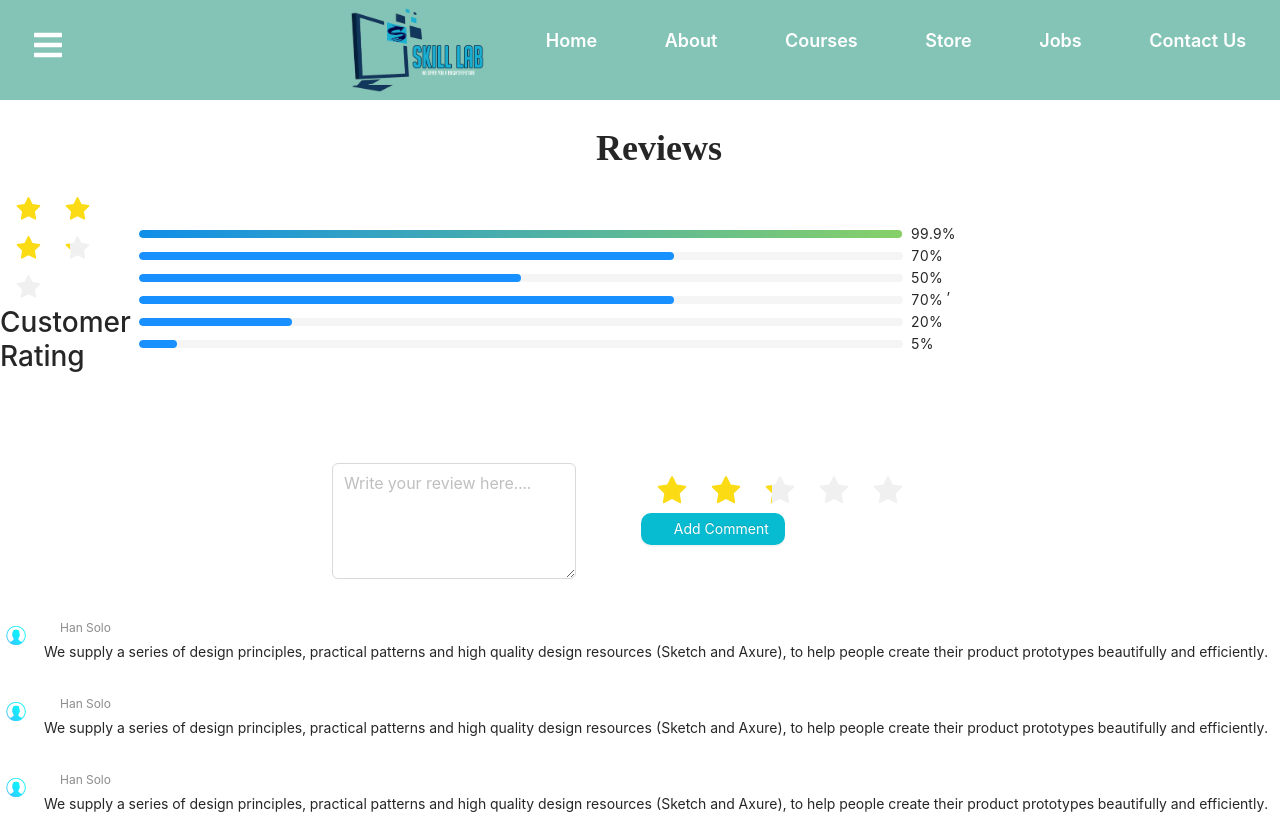
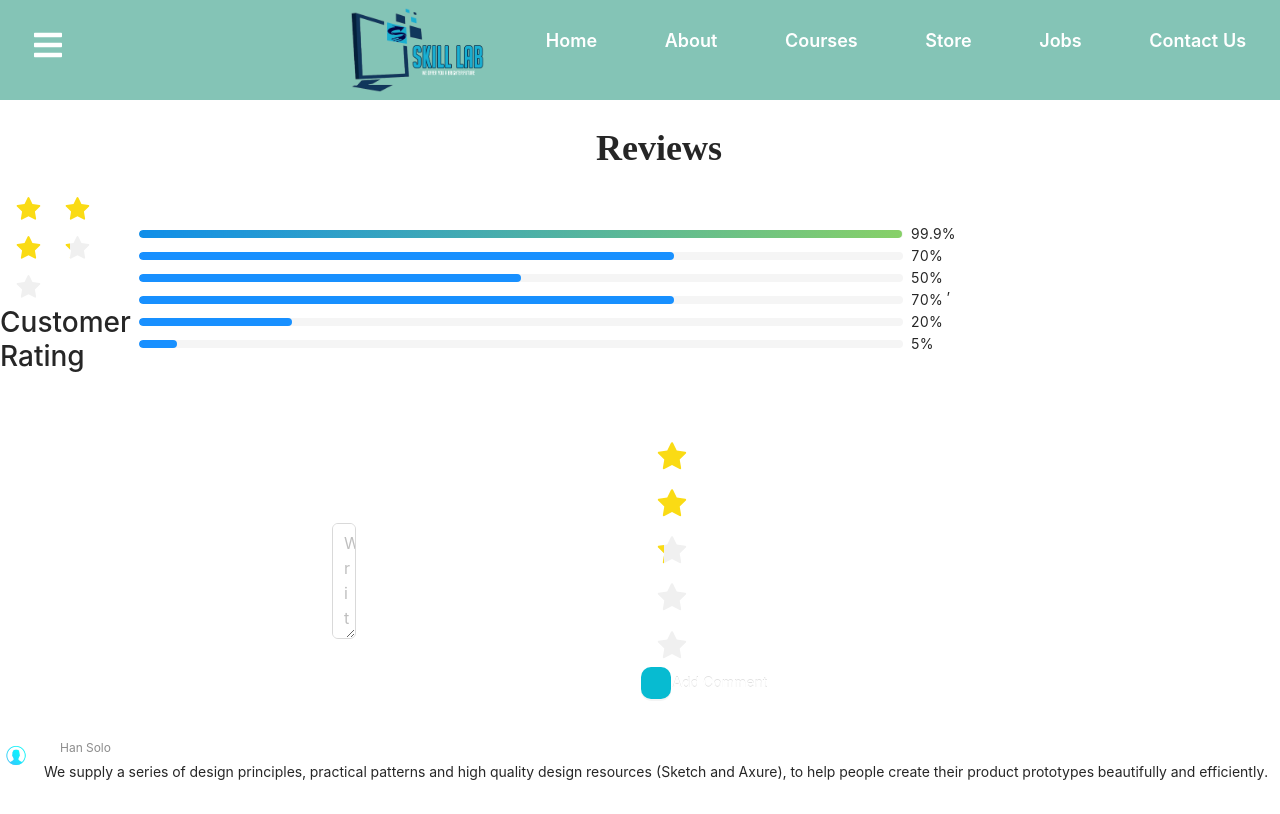
Before and after one commit to kelum99/Skill-Lab, a React (Create React App) app: page /review in a window 1280 px wide. Shown: the top 814 px of the page. Built offline with nearby package versions, Linux system fonts and the light colour scheme.

Commit message:
Feedback

```diff
--- a/src/MainRouter.js
+++ b/src/MainRouter.js
@@ -14,7 +14,6 @@ import MyPerformance from "./pages/Student Management/MyPerformance";
 import UpdateEnroll from "./pages/Student Management/UpdateEnroll";
 import UpdateMarks from "./pages/Student Management/UpdateMarks";
 import ViewMarks from "./pages/Student Management/ViewMarks";
-
 
 import courseMain from  "../src/pages/course/courseMain.js";
 import courseCreate from "./pages/course/courseCreate";
@@ -37,7 +36,6 @@ import AddJob from "./pages/Job Vacancy Management/AddJob";
 import Delete from "./pages/Job Vacancy Management/Delete";
 import update from "./pages/Job Vacancy Management/Update";
 
-
 import SignupLec from "../src/pages/Authentication Management/SignupLec";
 import SignupStd from "../src/pages/Authentication Management/SignupStd";
 import Signin from "../src/pages/Authentication Management/Signin";
@@ -46,8 +44,6 @@ import LecProfile from "../src/pages/Authentication Management/LecProfile";
 import StdProfile from "../src/pages/Authentication Management/StdProfile";
 import LecManagement from "./pages/Authentication Management/LecManagement";
 import StdManagement from "./pages/Authentication Management/StdManagement";
-
-
 
 import AddItem from "../src/pages/store Management/addItem";
 import DisplayItem from "../src/pages/store Management/displayItem";
@@ -65,8 +61,6 @@ function MainRouter() {
   return (
 
   <>
-
-
         <Route path="/enroll" exact component={Enroll}/>
         <Route path="/MyCourses" exact component={MyCourses}/>
         <Route path="/MyPerformance" exact component={MyPerformance}/>
@@ -78,13 +72,11 @@ function MainRouter() {
         <Route path="/courseMain" exact component={courseMain} />
         <Route path="/courseCreate" exact component={courseCreate} />
 
-
         <Route path="/editR" exact component={editReview}/>
         <Route path="/review" exact component={review}/>
         <Route path="/contactUs" exact component={contactUs}/>
         <Route path="/myReview" exact component={myReview} />
         <Route path="/reviewList" exact component={reviewList}/>
-
 
         <Route path="/askQ" exact component={askQuestion} />
         <Route path="/EditQ" exact component={editQuestion} />
@@ -118,7 +110,6 @@ function MainRouter() {
         <Route path="/DisplayItem" exact component={DisplayItem}/>
         <Route path="/EditItem" exact component={EditItem} />
         <Route path="/viewStore" exact component={viewStore}/>
-        <Route path="/viewStore" exact component={viewStore}/>
 
         <Route path="/payment" exact component={Payment} />
         <Route path="/withdraw" exact component={Withdraw} />
@@ -128,5 +119,4 @@ function MainRouter() {
     </>
   );
 }
-
 export default MainRouter;
--- a/src/pages/Feedback Management/review.js
+++ b/src/pages/Feedback Management/review.js
@@ -184,8 +184,8 @@ function review() {
 
     <>
 
-    <div className="ccomntform">
-
+    <div className="reviewFro">
+    <Form>
     <Space direction="horizontal">
 
     <Form.Item  shouldUpdate wrapperCol={{ ...layout.wrapperCol, offset:20}}>
@@ -204,7 +204,7 @@ function review() {
     </Button>
     </Form.Item>
     </Space>
-
+    </Form>
     </div>
     </>
     <>
```
